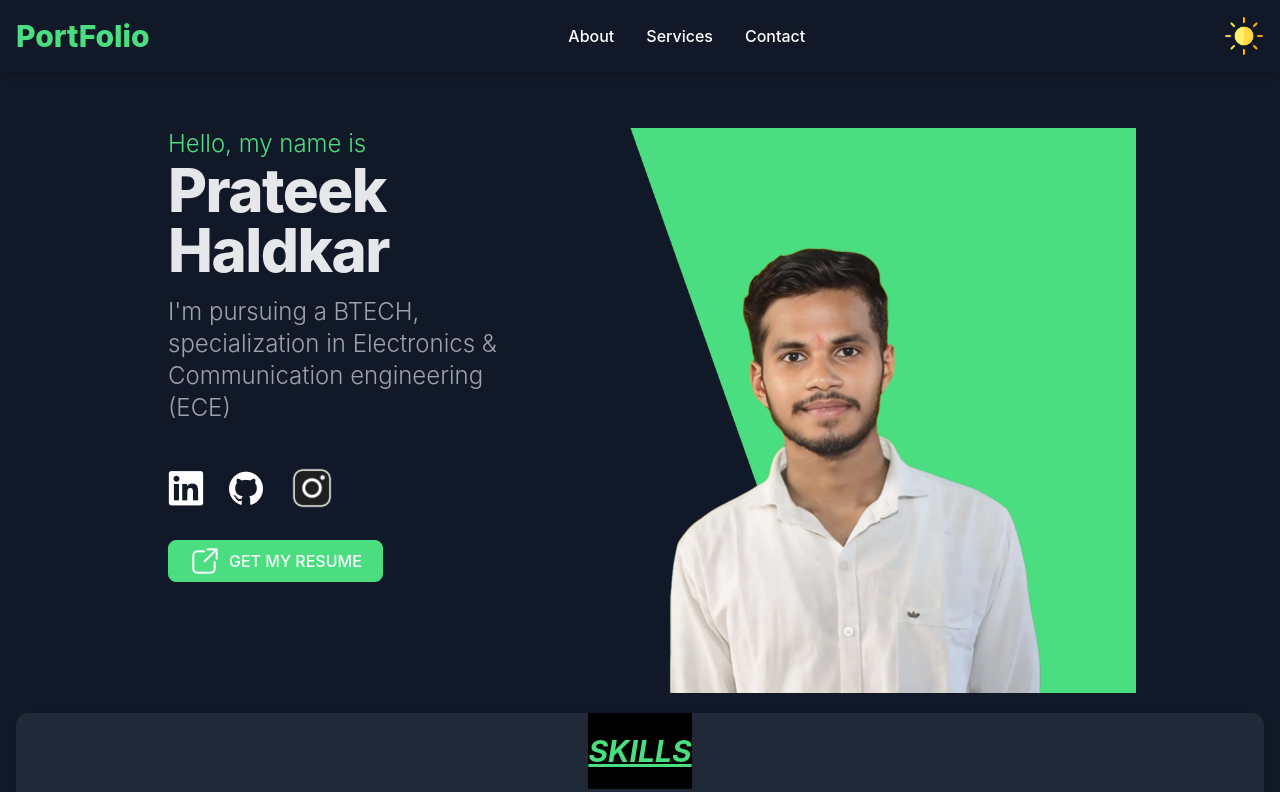
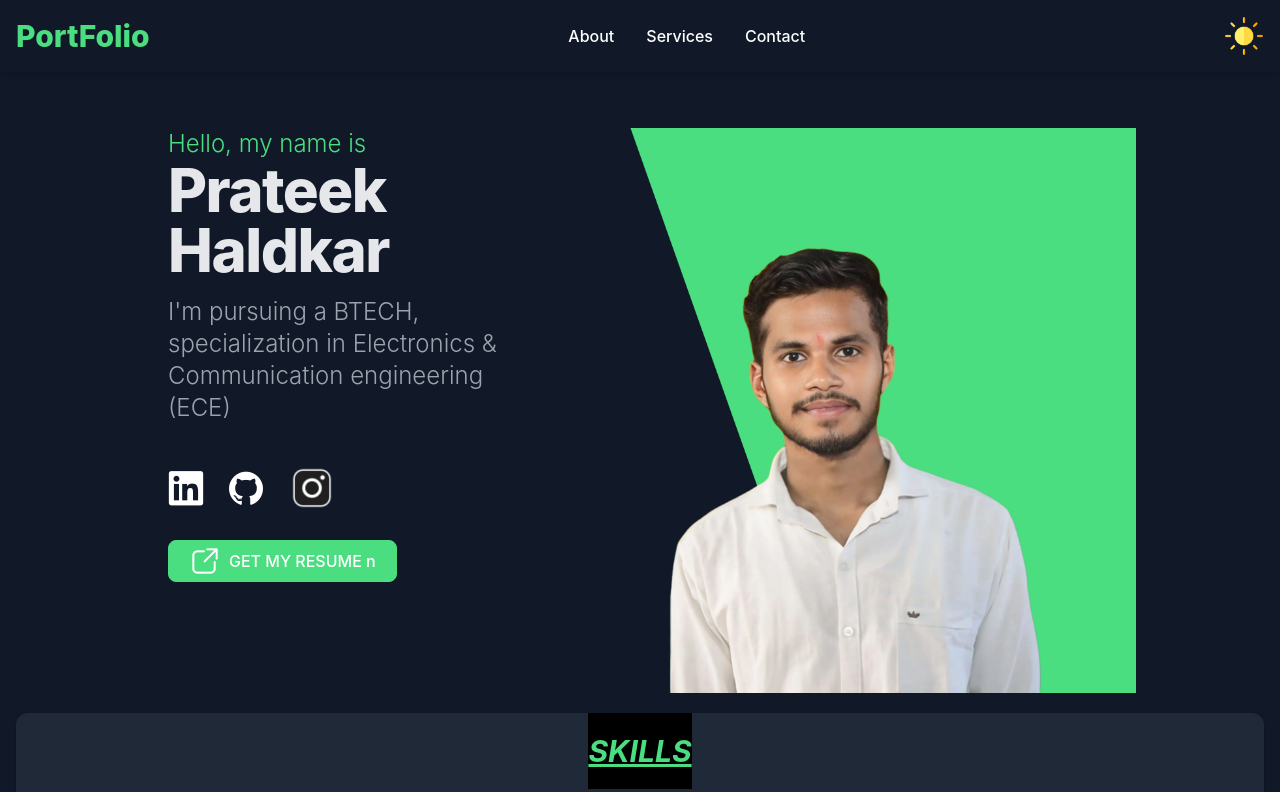
Before and after one commit to prateekhaldkar/myPortfolio, a React (Vite) app: page / in a window 1280 px wide. Shown: the top 792 px of the page. Built offline with nearby package versions, Linux system fonts and the light colour scheme.

Commit message:
Update Hero.jsx

```diff
--- a/src/components/hero/Hero.jsx
+++ b/src/components/hero/Hero.jsx
@@ -51,7 +51,7 @@ function Hero() {
             <a href="#">
               <button className="flex items-center bg-green-400 text-white hover:text-white border border-green-400 hover:bg-green-500 focus:ring-2 focus:outline-none focus:ring-green-400 font-medium rounded-lg text-base px-5 py-1 text-center mt-7 me-4 mb-2 dark:bg-green-400 dark:hover:text-white dark:hover:bg-green-500 dark:focus:ring-green-400">
                   <img className="w-8 mr-2" src="/images/link.png" alt="" />
-                  GET MY RESUME
+                  GET MY RESUME n
               </button>
             </a>
 
```
